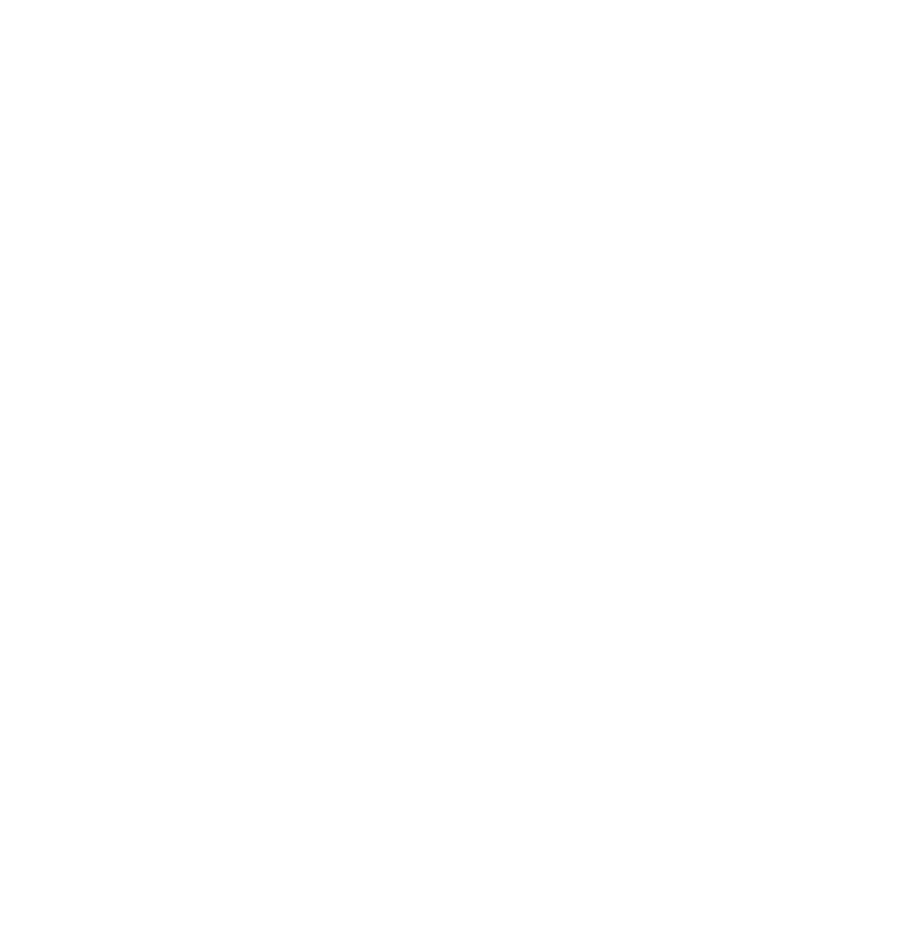
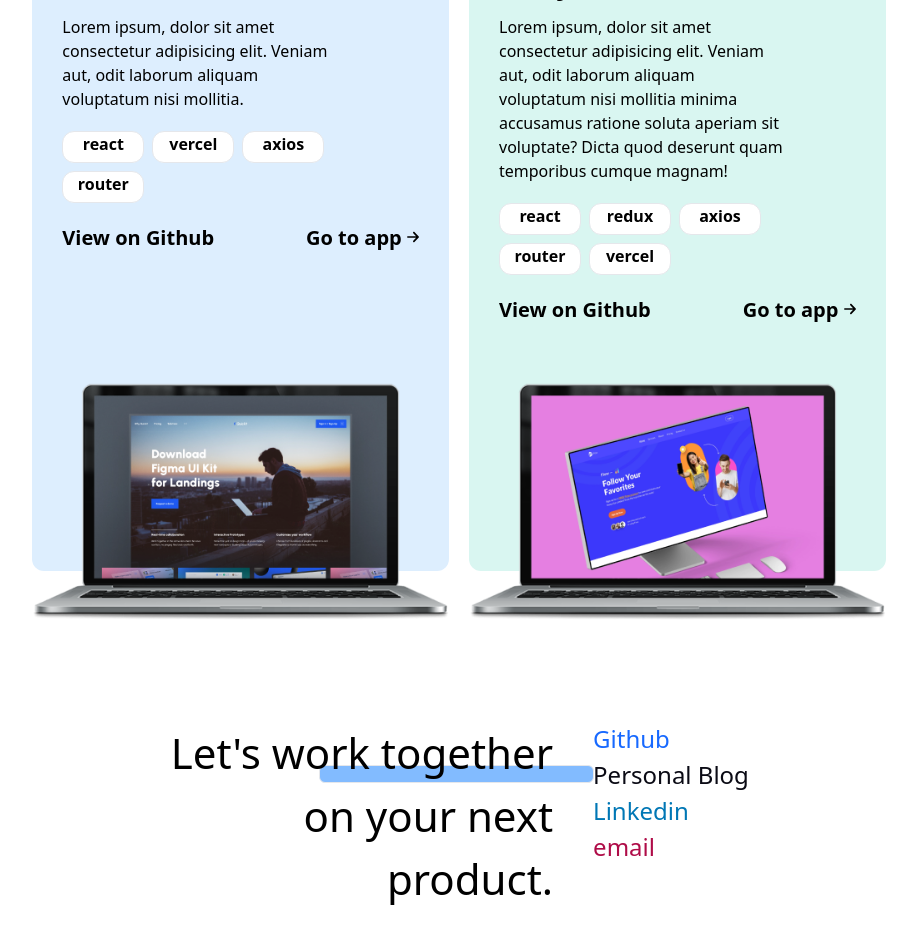
Before and after one commit to JFatih/Portfolio-WebSite, a React (Vite) app: page / in a window 1280 px wide. Shown: the part 1940-2883 px from the top of the page, without its empty margins (181-1098 px from the left). Before the commit the page ends 1739 px from the top, so only its background shows below. Built offline with nearby package versions, Linux system fonts and the light colour scheme.

Commit message:
project and footer done!

```diff
--- a/src/App.jsx
+++ b/src/App.jsx
@@ -3,6 +3,7 @@ import Introduce from "./components/Introduce";
 import Profile from "./components/Profile";
 import Projects from "./components/Project";
 import Skills from "./components/Skills";
+import Footer from "./components/footer";
 
 function App() {
   return (
@@ -11,6 +12,7 @@ function App() {
       <Skills />
       <Profile />
       <Projects />
+      <Footer />
     </div>
   );
 }
--- a/src/components/Project.jsx
+++ b/src/components/Project.jsx
@@ -1,7 +1,51 @@
+import { FontAwesomeIcon } from "@fortawesome/react-fontawesome";
+import { data } from "./data";
+import { faArrowRight } from "@fortawesome/free-solid-svg-icons";
+
 function Projects() {
   return (
-    <section className="w-screen bg-white">
-      <p className="text-2xl text-red-600 text-center	">Projects</p>
+    <section className="w-screen bg-white overflow-hidden relative">
+      <header>
+        <h1 className="text-[36px] my-[50px] font-medium">
+          {data.en.projects.mainTitle}
+        </h1>
+      </header>
+      <article className="w-4/6 mx-auto flex justify-between gap-5">
+        {Object.values(data.en.projects.section).map((base) => {
+          return (
+            <div
+              className={`w-[500px] h-[650px] rounded-xl p-[30px] relative mb-[100px] text-start ${base.baseColor}`}
+              key={base}
+            >
+              <h5 className="font-bold text-[29px] my-[10px]">{base.title}</h5>
+              <p className="text-[16px] mb-[20px] w-4/5">{base.des}</p>
+              <div className="flex gap-2 text-center mb-[20px] flex-wrap w-3/4 items-center">
+                {base.prog.map((pr) => {
+                  return (
+                    <p
+                      key={pr}
+                      className="border w-[82px] h-[32px] rounded-xl bg-white font-bold"
+                    >
+                      {pr}
+                    </p>
+                  );
+                })}
+              </div>
+              <div className="text-[20px] font-semibold flex justify-between mb-[20px]">
+                <a href={base.link.github.url}>{base.link.github.name}</a>
+                <a href={base.link.app.url}>
+                  {base.link.app.name}{" "}
+                  <FontAwesomeIcon icon={faArrowRight} className="w-[12px]" />
+                </a>
+              </div>
+              <img
+                src={base.image}
+                className="absolute bottom-[-50px] left-[0px]"
+              />
+            </div>
+          );
+        })}
+      </article>
     </section>
   );
 }
--- a/src/components/data.js
+++ b/src/components/data.js
@@ -47,28 +47,50 @@ export const data = {
       },
     },
     projects: {
+      mainTitle: "Projects",
+      section: {
         base1: {
+          baseColor: "bg-[#DDEEFE]",
           title: "Random Jokes",
           des: "Lorem ipsum, dolor sit amet consectetur adipisicing elit. Veniam aut, odit laborum aliquam voluptatum nisi mollitia.",
           prog: ["react", "vercel", "axios", "router"],
-        link1: "View on Github",
-        link2: "Go to app",
+          link: {
+            github: {
+              name: "View on Github",
+              url: "https://github.com/JFatih?tab=repositories",
+            },
+            app: { name: "Go to app", url: "xyz.com" },
+          },
+          image: "../../src/assets/laptop1.png",
         },
         base2: {
+          baseColor: "bg-[#D9F6F1]",
           title: "Are you bored",
           des: "Lorem ipsum, dolor sit amet consectetur adipisicing elit. Veniam aut, odit laborum aliquam voluptatum nisi mollitia minima accusamus ratione soluta aperiam sit voluptate? Dicta quod deserunt quam temporibus cumque magnam!",
           prog: ["react", "redux", "axios", "router", "vercel"],
-        link1: "View on Github",
-        link2: "Go to app",
+          link: {
+            github: { name: "View on Github", url: "" },
+            app: { name: "Go to app", url: "xyz.com" },
+          },
+          image: "../../src/assets/laptop2.png",
+        },
       },
     },
     footer: {
       title: "Let's work together on your next product.",
       accounts: {
-        github: { name: "Github", link: "xyz.com" },
-        personalBlog: { name: "Personal Blog", link: "xyz.com" },
-        linkedin: { name: "Linkedin", link: "xyz.com" },
-        email: { name: "email", link: "xyz.com" },
+        github: { name: "Github", link: "xyz.com", color: "text-[#1769FF]" },
+        personalBlog: {
+          name: "Personal Blog",
+          link: "xyz.com",
+          color: "text-[#0A0A14]",
+        },
+        linkedin: {
+          name: "Linkedin",
+          link: "xyz.com",
+          color: "text-[#0077B5]",
+        },
+        email: { name: "email", link: "xyz.com", color: "text-[#AF0C48]" },
       },
     },
   },
--- /dev/null
+++ b/src/components/footer.jsx
@@ -0,0 +1,28 @@
+import { data } from "./data";
+
+function Footer() {
+  return (
+    <footer className="w-screen bg-white overflow-hidden relative pt-[50px] pb-[100px]">
+      <section className="flex gap-10 justify-center">
+        <p className="text-[42px] w-[30%]  text-end font-medium relative z-[50]">
+          {data.en.footer.title}
+          <span className="absolute border rounded-md w-[275px] h-[18px] bg-[#82BBFF] top-[44px] left-[150px] z-[-1]"></span>
+        </p>
+        <div className="flex flex-col text-start  text-[24px]">
+          {Object.values(data.en.footer.accounts).map((data) => {
+            return (
+              <a
+                href={data.link}
+                key={data}
+                className={`${data.color} font-medium`}
+              >
+                {data.name}
+              </a>
+            );
+          })}
+        </div>
+      </section>
+    </footer>
+  );
+}
+export default Footer;
```
Also changed, not shown: src/assets/laptop1.png (added), src/assets/laptop2.png (added). Lines whose indentation alone changed are shown as unchanged.
